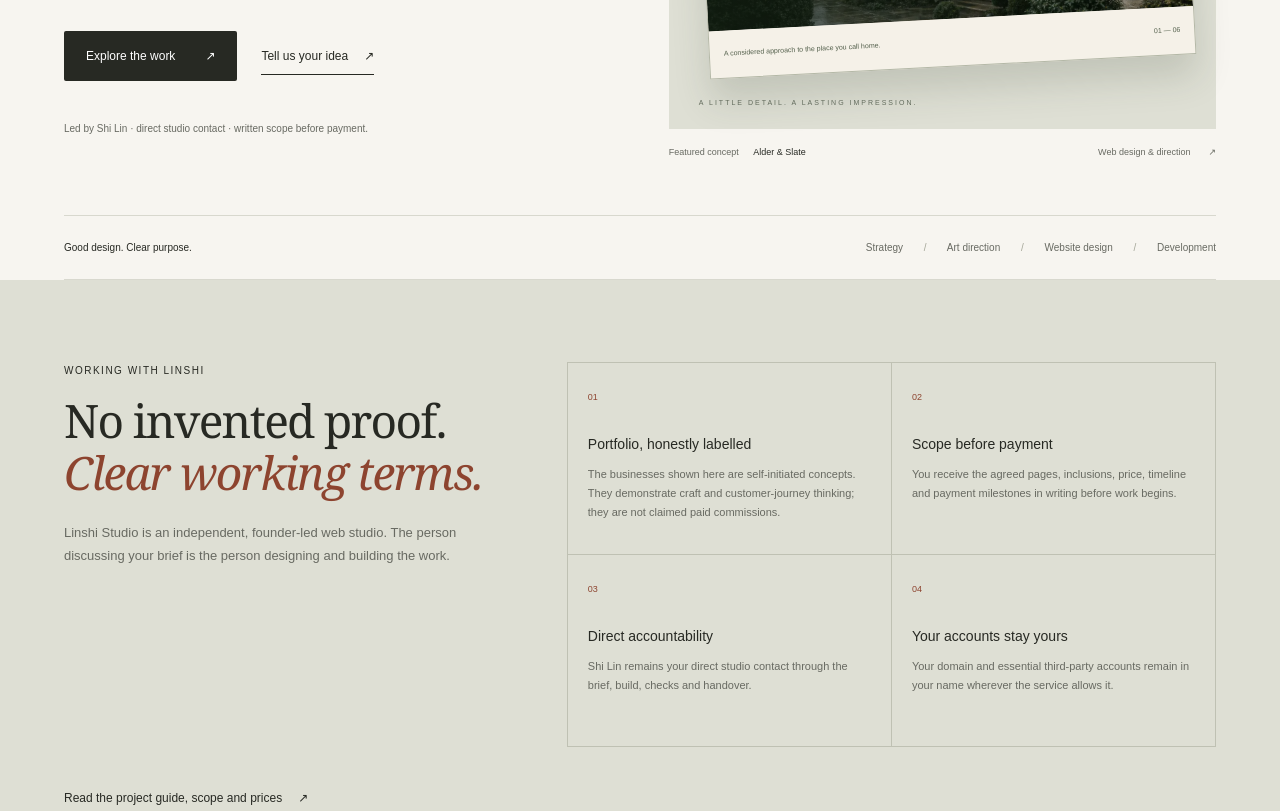
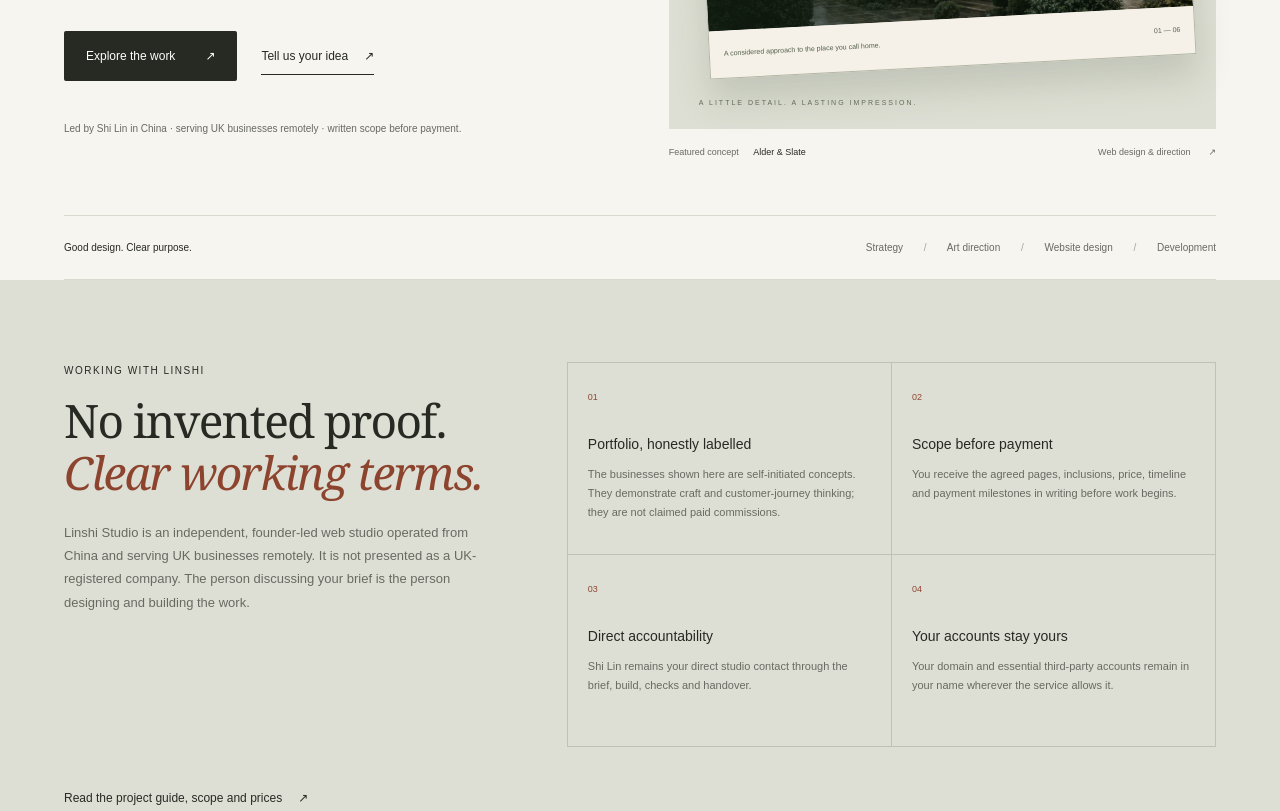
Before and after one commit to linshi156217-bot/linshi156217-bot.github.io, a Next.js app: page / in a window 1280 px wide. Shown: the part 580-1391 px from the top of the page. Built offline with nearby package versions, Linux system fonts and the light colour scheme.

Commit message:
Clarify remote provider location for AI search

```diff
--- a/app/page.jsx
+++ b/app/page.jsx
@@ -7,7 +7,7 @@ export const metadata = {
   metadataBase: new URL("https://linshistudio.com"),
   title: "Linshi Studio | Distinctive mobile-first websites",
   description:
-    "Founder-led strategy, art direction and mobile-first website design for independent businesses. Public portfolio work is clearly labelled as original concept work; project scope and pricing are agreed in writing.",
+    "China-based independent web studio serving UK businesses remotely. Founder-led strategy, art direction and mobile-first website design; public portfolio work is clearly labelled as original concept work.",
   alternates: {
     canonical: "/",
   },
@@ -47,7 +47,7 @@ const structuredData = {
   name: "Linshi Studio",
   url: "https://linshistudio.com",
   description:
-    "Founder-led strategy, art direction and mobile-first website design for independent businesses. Public portfolio work is clearly labelled as original concept work.",
+    "China-based independent web studio serving UK businesses remotely. Founder-led strategy, art direction and mobile-first website design; public portfolio work is clearly labelled as original concept work.",
   email: emailAddress,
   founder: { "@type": "Person", name: "Shi Lin" },
   sameAs: [instagramUrl],
--- a/app/studio-home/StudioHome.jsx
+++ b/app/studio-home/StudioHome.jsx
@@ -30,7 +30,7 @@ export default function StudioHome() {
           <h1 id="hero-title">Thoughtful<br />websites.<br /><em>Distinctly yours.</em></h1>
           <p className={styles.intro}>Your business has a character of its own.<br className={styles.desktopBreak} /> We bring it to life online—with considered design<br className={styles.desktopBreak} /> and a clear path from first look to first enquiry.</p>
           <div className={styles.actions}><a href="#work" className={styles.button}>Explore the work <Arrow /></a><a href={brief} className={styles.textLink}>Tell us your idea <Arrow /></a></div>
-          <p className={styles.heroNote}>Led by Shi Lin · direct studio contact · written scope before payment.</p>
+          <p className={styles.heroNote}>Led by Shi Lin in China · serving UK businesses remotely · written scope before payment.</p>
         </div>
         <a className={styles.heroProject} href="/alder-and-slate/" aria-label="Explore the Alder & Slate concept website">
           <div className={styles.projectCanvas}>
@@ -47,7 +47,7 @@ export default function StudioHome() {
       </section>
       <div className={styles.disciplines}><span>Good design. Clear purpose.</span><p>Strategy <i>/</i> Art direction <i>/</i> Website design <i>/</i> Development</p></div>
       <section className={styles.trust} id="working-with-linshi" aria-labelledby="trust-title">
-        <div><p className={styles.eyebrow}>Working with Linshi</p><h2 id="trust-title">No invented proof.<br /><em>Clear working terms.</em></h2><p>Linshi Studio is an independent, founder-led web studio. The person discussing your brief is the person designing and building the work.</p></div>
+        <div><p className={styles.eyebrow}>Working with Linshi</p><h2 id="trust-title">No invented proof.<br /><em>Clear working terms.</em></h2><p>Linshi Studio is an independent, founder-led web studio operated from China and serving UK businesses remotely. It is not presented as a UK-registered company. The person discussing your brief is the person designing and building the work.</p></div>
         <div className={styles.trustGrid}>
           <article><span>01</span><h3>Portfolio, honestly labelled</h3><p>The businesses shown here are self-initiated concepts. They demonstrate craft and customer-journey thinking; they are not claimed paid commissions.</p></article>
           <article><span>02</span><h3>Scope before payment</h3><p>You receive the agreed pages, inclusions, price, timeline and payment milestones in writing before work begins.</p></article>
```
